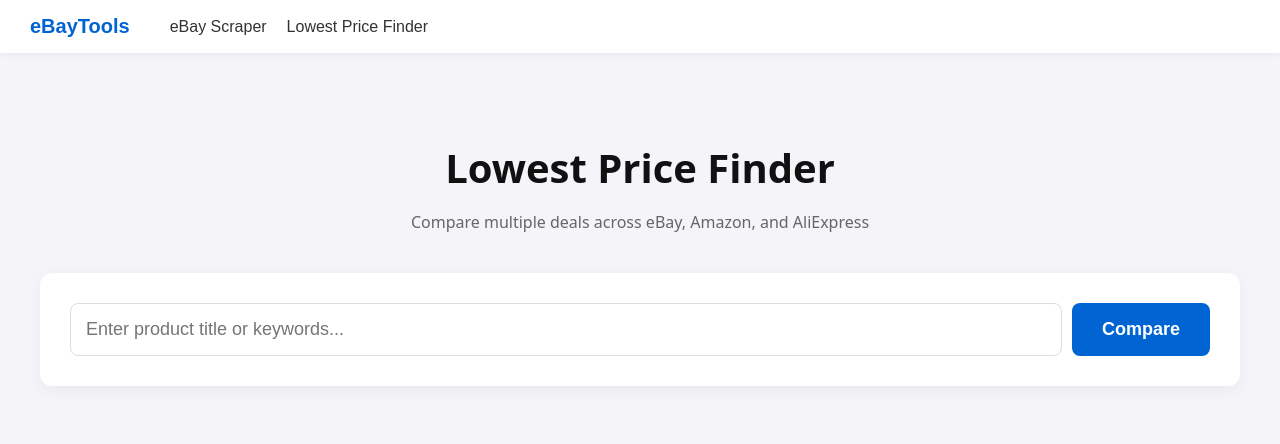
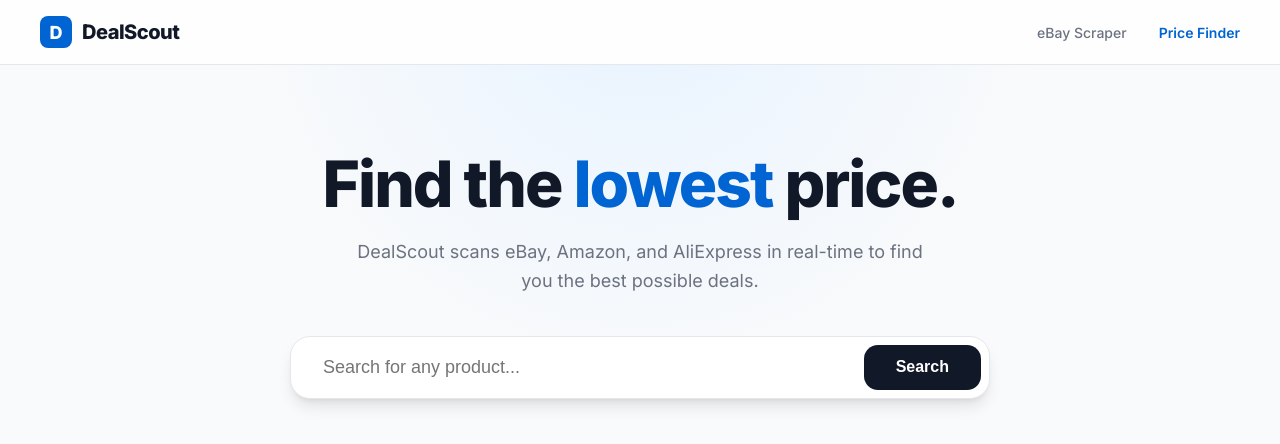
Before and after one commit to mazhar-mehndi-com/price-finder, a Next.js app: page /lowest-price in a window 1280 px wide. Shown: the top 444 px of the page. Built offline with nearby package versions, Linux system fonts and the light colour scheme.

Commit message:
Premium UI overhaul and Favicon

```diff
--- /dev/null
+++ b/app/globals.css
@@ -0,0 +1,65 @@
+@import url('https://fonts.googleapis.com/css2?family=Inter:wght@300;400;500;600;700;800&display=swap');
+
+:root {
+  --primary: #0064D2;
+  --primary-hover: #0056b3;
+  --bg: #F9FAFB;
+  --card-bg: #FFFFFF;
+  --text-main: #111827;
+  --text-muted: #6B7280;
+  --success: #10B981;
+  --border: #E5E7EB;
+  --shadow-sm: 0 1px 2px 0 rgb(0 0 0 / 0.05);
+  --shadow-md: 0 4px 6px -1px rgb(0 0 0 / 0.1), 0 2px 4px -2px rgb(0 0 0 / 0.1);
+  --shadow-lg: 0 10px 15px -3px rgb(0 0 0 / 0.1), 0 4px 6px -4px rgb(0 0 0 / 0.1);
+}
+
+* {
+  box-sizing: border-box;
+  margin: 0;
+  padding: 0;
+}
+
+body {
+  background-color: var(--bg);
+  color: var(--text-main);
+  font-family: 'Inter', -apple-system, BlinkMacSystemFont, sans-serif;
+  -webkit-font-smoothing: antialiased;
+  -moz-osx-font-smoothing: grayscale;
+}
+
+/* Custom Scrollbar */
+::-webkit-scrollbar {
+  width: 8px;
+}
+::-webkit-scrollbar-track {
+  background: var(--bg);
+}
+::-webkit-scrollbar-thumb {
+  background: #D1D5DB;
+  border-radius: 10px;
+}
+::-webkit-scrollbar-thumb:hover {
+  background: #9CA3AF;
+}
+
+@keyframes fadeIn {
+  from { opacity: 0; transform: translateY(10px); }
+  to { opacity: 1; transform: translateY(0); }
+}
+
+@keyframes shimmer {
+  0% { background-position: -1000px 0; }
+  100% { background-position: 1000px 0; }
+}
+
+.animate-fade-in {
+  animation: fadeIn 0.5s ease-out forwards;
+}
+
+.glass {
+  background: rgba(255, 255, 255, 0.7);
+  backdrop-filter: blur(10px);
+  -webkit-backdrop-filter: blur(10px);
+  border: 1px solid rgba(255, 255, 255, 0.3);
+}
--- a/app/layout.js
+++ b/app/layout.js
@@ -1,26 +1,53 @@
+import './globals.css';
+
 export const metadata = {
-  title: 'eBay Bulk Upload Generator',
-  description: 'Scrape eBay listings and generate bulk upload Excel files',
+  title: 'DealScout | Lowest Price Finder',
+  description: 'Premium real-time price comparison across eBay, Amazon, and AliExpress',
+  icons: {
+    icon: '/favicon.svg',
+  },
 }
 
 export default function RootLayout({ children }) {
   return (
     <html lang="en">
-      <body style={{ fontFamily: 'sans-serif', margin: 0, padding: 0, backgroundColor: '#f4f4f9' }}>
+      <body>
         <nav style={{
-          backgroundColor: '#fff',
-          padding: '15px 30px',
-          boxShadow: '0 2px 5px rgba(0,0,0,0.05)',
+          backgroundColor: 'rgba(255, 255, 255, 0.8)',
+          backdropFilter: 'blur(12px)',
+          padding: '16px 40px',
+          borderBottom: '1px solid var(--border)',
           display: 'flex',
-          gap: '20px',
+          justifyContent: 'space-between',
           alignItems: 'center',
-          marginBottom: '20px'
+          position: 'sticky',
+          top: 0,
+          zIndex: 100,
         }}>
-          <div style={{ fontWeight: 'bold', color: '#0064d2', fontSize: '20px', marginRight: '20px' }}>eBayTools</div>
-          <a href="/" style={{ textDecoration: 'none', color: '#333', fontWeight: '500' }}>eBay Scraper</a>
-          <a href="/lowest-price" style={{ textDecoration: 'none', color: '#333', fontWeight: '500' }}>Lowest Price Finder</a>
+          <div style={{ display: 'flex', alignItems: 'center', gap: '10px' }}>
+            <div style={{
+                width: '32px',
+                height: '32px',
+                backgroundColor: 'var(--primary)',
+                borderRadius: '8px',
+                display: 'flex',
+                alignItems: 'center',
+                justifyContent: 'center',
+                color: 'white',
+                fontWeight: '800',
+                fontSize: '18px'
+            }}>D</div>
+            <div style={{ fontWeight: '800', color: 'var(--text-main)', fontSize: '20px', letterSpacing: '-0.5px' }}>DealScout</div>
+          </div>
+          <div style={{ display: 'flex', gap: '32px' }}>
+            <a href="/" style={{ textDecoration: 'none', color: 'var(--text-muted)', fontWeight: '500', fontSize: '14px', transition: 'color 0.2s' }}>eBay Scraper</a>
+            <a href="/lowest-price" style={{ textDecoration: 'none', color: 'var(--primary)', fontWeight: '600', fontSize: '14px' }}>Price Finder</a>
+          </div>
+          <div style={{ display: 'none' }}>
+             {/* Spacing for balance on larger screens */}
+          </div>
         </nav>
-        <div style={{ padding: '20px' }}>
+        <div style={{ minHeight: 'calc(100vh - 73px)' }}>
           {children}
         </div>
       </body>
--- a/app/lowest-price/page.js
+++ b/app/lowest-price/page.js
@@ -19,16 +19,11 @@
     try {
       const response = await fetch('/api/compare', {
         method: 'POST',
-        headers: {
-          'Content-Type': 'application/json',
-        },
+        headers: { 'Content-Type': 'application/json' },
         body: JSON.stringify({ title: query }),
       });
 
-      if (!response.ok) {
-        throw new Error('Failed to fetch comparison data.');
-      }
-
+      if (!response.ok) throw new Error('Failed to fetch comparison data.');
       const data = await response.json();
       setResults(data);
     } catch (err) {
@@ -38,193 +33,262 @@
     }
   };
 
-  const ItemCard = ({ item, platformName }) => (
-    <div style={{
+  const ItemCard = ({ item, platformName }) => {
+    const platformColor = platformName === 'eBay' ? '#0064D2' : platformName === 'Amazon' ? '#FF9900' : '#E62E04';
+
+    return (
+      <div className="animate-fade-in" style={{
         backgroundColor: '#fff',
-      borderRadius: '12px',
+        borderRadius: '16px',
         overflow: 'hidden',
-      boxShadow: '0 4px 15px rgba(0,0,0,0.05)',
+        border: '1px solid var(--border)',
         display: 'flex',
         flexDirection: 'column',
-      border: '1px solid #eee',
-      height: '100%'
+        height: '100%',
+        transition: 'transform 0.2s, box-shadow 0.2s',
+        cursor: 'pointer',
+      }}
+      onMouseEnter={(e) => {
+          e.currentTarget.style.transform = 'translateY(-4px)';
+          e.currentTarget.style.boxShadow = 'var(--shadow-lg)';
+      }}
+      onMouseLeave={(e) => {
+          e.currentTarget.style.transform = 'translateY(0)';
+          e.currentTarget.style.boxShadow = 'none';
+      }}
+      >
+        <div style={{ padding: '16px', flex: 1, display: 'flex', flexDirection: 'column' }}>
+          <div style={{ height: '180px', display: 'flex', alignItems: 'center', justifyContent: 'center', marginBottom: '16px', position: 'relative', backgroundColor: '#fcfcfc', borderRadius: '12px' }}>
+            {item.image ? (
+              <img src={item.image} alt={item.title} style={{ maxWidth: '90%', maxHeight: '90%', objectFit: 'contain' }} />
+            ) : (
+              <div style={{ fontSize: '12px', color: '#999' }}>No Image Available</div>
+            )}
+            <div style={{
+                position: 'absolute',
+                bottom: '10px',
+                right: '10px',
+                backgroundColor: 'rgba(255,255,255,0.9)',
+                backdropFilter: 'blur(4px)',
+                color: 'var(--text-main)',
+                padding: '4px 10px',
+                borderRadius: '20px',
+                fontWeight: '700',
+                fontSize: '15px',
+                border: '1px solid var(--border)',
+                boxShadow: 'var(--shadow-sm)'
             }}>
-      <div style={{ padding: '15px', flex: 1, display: 'flex', flexDirection: 'column' }}>
-        <div style={{ height: '150px', display: 'flex', alignItems: 'center', justifyContent: 'center', marginBottom: '15px', position: 'relative' }}>
-          {item.image ? (
-            <img src={item.image} alt={item.title} style={{ maxWidth: '100%', maxHeight: '100%', objectFit: 'contain' }} />
-          ) : (
-            <div style={{ width: '100%', height: '100%', backgroundColor: '#f0f0f0', display: 'flex', alignItems: 'center', justifyContent: 'center', borderRadius: '8px' }}>
-              No Image
-            </div>
-          )}
-          <div style={{ position: 'absolute', top: 0, right: 0, backgroundColor: '#28a745', color: 'white', padding: '4px 8px', borderRadius: '4px', fontWeight: 'bold', fontSize: '14px' }}>
               ${item.price}
             </div>
           </div>
-        <h3 style={{ fontSize: '14px', margin: '0 0 10px 0', height: '60px', overflow: 'hidden', color: '#333', lineHeight: '1.4', display: '-webkit-box', WebkitLineClamp: 3, WebkitBoxOrient: 'vertical' }}>
+
+          <div style={{ display: 'flex', alignItems: 'center', gap: '6px', marginBottom: '8px' }}>
+             <div style={{ width: '8px', height: '8px', borderRadius: '50%', backgroundColor: platformColor }}></div>
+             <span style={{ fontSize: '11px', fontWeight: '700', color: platformColor, textTransform: 'uppercase', letterSpacing: '0.5px' }}>{platformName}</span>
+          </div>
+
+          <h3 style={{
+              fontSize: '14px',
+              fontWeight: '500',
+              margin: '0 0 16px 0',
+              color: 'var(--text-main)',
+              lineHeight: '1.5',
+              display: '-webkit-box',
+              WebkitLineClamp: 2,
+              WebkitBoxOrient: 'vertical',
+              overflow: 'hidden'
+          }}>
             {item.title}
           </h3>
-        <div style={{ marginTop: 'auto' }}>
+
           <a
             href={item.url}
             target="_blank"
             rel="noopener noreferrer"
             style={{
+              marginTop: 'auto',
               display: 'block',
               textAlign: 'center',
-              padding: '8px',
-              borderRadius: '6px',
-              backgroundColor: '#f8f9fa',
-              border: '1px solid #ddd',
-              color: '#0064d2',
+              padding: '10px',
+              borderRadius: '10px',
+              backgroundColor: 'var(--bg)',
+              color: 'var(--text-main)',
               textDecoration: 'none',
-              fontWeight: 'bold',
-              fontSize: '13px'
+              fontWeight: '600',
+              fontSize: '13px',
+              transition: 'all 0.2s',
+              border: '1px solid var(--border)'
             }}
+            onMouseEnter={(e) => { e.currentTarget.style.backgroundColor = '#eee'; }}
+            onMouseLeave={(e) => { e.currentTarget.style.backgroundColor = 'var(--bg)'; }}
           >
-            View on {platformName}
+            Check Deal
           </a>
         </div>
       </div>
-    </div>
     );
+  };
 
   return (
-    <main style={{ maxWidth: '1200px', margin: '0 auto', padding: '20px', fontFamily: 'system-ui, -apple-system, sans-serif' }}>
-      <div style={{ textAlign: 'center', marginBottom: '40px' }}>
-        <h1 style={{ color: '#111', fontSize: '2.5rem', marginBottom: '10px' }}>Lowest Price Finder</h1>
-        <p style={{ color: '#666' }}>Compare multiple deals across eBay, Amazon, and AliExpress</p>
-      </div>
+    <div style={{ minHeight: '100vh', paddingBottom: '100px' }}>
+      {/* Hero Section */}
+      <section style={{
+          padding: '80px 20px',
+          textAlign: 'center',
+          background: 'radial-gradient(circle at 50% -20%, #e7f3ff 0%, var(--bg) 50%)'
+      }}>
+        <h1 style={{
+            fontSize: 'clamp(2.5rem, 8vw, 4rem)',
+            fontWeight: '800',
+            letterSpacing: '-2px',
+            marginBottom: '16px',
+            color: 'var(--text-main)'
+        }}>
+          Find the <span style={{ color: 'var(--primary)' }}>lowest</span> price.
+        </h1>
+        <p style={{
+            fontSize: '18px',
+            color: 'var(--text-muted)',
+            maxWidth: '600px',
+            margin: '0 auto 40px',
+            lineHeight: '1.6'
+        }}>
+          DealScout scans eBay, Amazon, and AliExpress in real-time to find you the best possible deals.
+        </p>
 
-      <div style={{
-        backgroundColor: '#fff',
-        padding: '30px',
-        borderRadius: '12px',
-        boxShadow: '0 4px 15px rgba(0,0,0,0.05)',
-        marginBottom: '40px'
+        {/* Search Bar */}
+        <div style={{ maxWidth: '700px', margin: '0 auto' }}>
+          <form onSubmit={handleSearch} style={{
+              display: 'flex',
+              padding: '8px',
+              backgroundColor: 'white',
+              borderRadius: '20px',
+              boxShadow: 'var(--shadow-lg)',
+              border: '1px solid var(--border)'
           }}>
-        <form onSubmit={handleSearch} style={{ display: 'flex', gap: '10px' }}>
             <input
               type="text"
               value={query}
               onChange={(e) => setQuery(e.target.value)}
-            placeholder="Enter product title or keywords..."
+              placeholder="Search for any product..."
               required
               style={{
                   flex: 1,
-                padding: '15px',
-                borderRadius: '8px',
-                border: '1px solid #ddd',
+                  padding: '12px 24px',
+                  borderRadius: '16px',
+                  border: 'none',
                   fontSize: '18px',
-                outline: 'none'
+                  outline: 'none',
+                  color: 'var(--text-main)'
               }}
             />
             <button
               type="submit"
               disabled={loading}
               style={{
-                padding: '0 30px',
-                backgroundColor: loading ? '#ccc' : '#0064d2',
+                  padding: '0 32px',
+                  backgroundColor: loading ? '#D1D5DB' : 'var(--text-main)',
                   color: 'white',
                   border: 'none',
-                borderRadius: '8px',
-                fontSize: '18px',
-                fontWeight: 'bold',
+                  borderRadius: '14px',
+                  fontSize: '16px',
+                  fontWeight: '700',
                   cursor: loading ? 'not-allowed' : 'pointer',
-                transition: 'background 0.2s'
+                  transition: 'transform 0.1s active'
               }}
             >
-            {loading ? 'Searching...' : 'Compare'}
+              {loading ? 'Scanning...' : 'Search'}
             </button>
           </form>
         </div>
+      </section>
 
+      <main style={{ maxWidth: '1400px', margin: '0 auto', padding: '0 40px' }}>
         {error && (
-        <div style={{ padding: '15px', backgroundColor: '#fff0f0', border: '1px solid #ffc0c0', borderRadius: '8px', color: '#c00', textAlign: 'center', marginBottom: '30px' }}>
+          <div style={{ padding: '20px', backgroundColor: '#FEF2F2', border: '1px solid #FCA5A5', borderRadius: '12px', color: '#991B1B', textAlign: 'center', marginBottom: '40px' }}>
             {error}
           </div>
         )}
 
         {loading && (
-        <div style={{ textAlign: 'center', padding: '50px' }}>
-          <div style={{ width: '40px', height: '40px', border: '4px solid #f3f3f3', borderTop: '4px solid #0064d2', borderRadius: '50%', animation: 'spin 1s linear infinite', margin: '0 auto 20px' }}></div>
-          <p style={{ fontSize: '18px', color: '#444' }}>Gathering deals from eBay, Amazon, and AliExpress...</p>
+          <div style={{ textAlign: 'center', padding: '100px 0' }}>
+            <div style={{ width: '48px', height: '48px', border: '3px solid #E5E7EB', borderTop: '3px solid var(--primary)', borderRadius: '50%', animation: 'spin 1s linear infinite', margin: '0 auto 24px' }}></div>
+            <p style={{ fontSize: '16px', fontWeight: '500', color: 'var(--text-muted)' }}>Aggregating global prices...</p>
             <style>{`@keyframes spin { 0% { transform: rotate(0deg); } 100% { transform: rotate(360deg); } }`}</style>
           </div>
         )}
 
         {results && (
-        <div>
+          <div className="animate-fade-in">
             {results.lowest && (
               <div style={{
-              backgroundColor: '#e7f3ff',
-              padding: '25px',
-              borderRadius: '12px',
-              border: '2px solid #0064d2',
-              marginBottom: '40px',
+                backgroundColor: 'var(--text-main)',
+                padding: '40px',
+                borderRadius: '32px',
+                color: 'white',
+                marginBottom: '80px',
                 display: 'flex',
-              flexDirection: 'column',
-              gap: '15px'
+                alignItems: 'center',
+                justifyContent: 'space-between',
+                flexWrap: 'wrap',
+                gap: '30px',
+                boxShadow: '0 20px 40px rgba(0,0,0,0.1)'
               }}>
-              <div style={{ display: 'flex', justifyContent: 'space-between', alignItems: 'flex-start' }}>
-                <div>
-                  <span style={{ fontSize: '12px', color: '#004085', fontWeight: 'bold', textTransform: 'uppercase', letterSpacing: '1px', backgroundColor: '#cfe2ff', padding: '4px 8px', borderRadius: '4px' }}>BEST DEAL FOUND</span>
-                  <h2 style={{ margin: '10px 0', color: '#004085', fontSize: '1.8rem' }}>
-                    ${results.lowest.price} on {results.lowest.platform}
+                <div style={{ flex: '1', minWidth: '300px' }}>
+                  <div style={{ display: 'flex', alignItems: 'center', gap: '10px', marginBottom: '16px' }}>
+                    <span style={{ fontSize: '11px', fontWeight: '800', letterSpacing: '1px', backgroundColor: 'var(--success)', padding: '4px 12px', borderRadius: '100px' }}>TOP PICK</span>
+                    <span style={{ color: 'rgba(255,255,255,0.6)', fontSize: '14px' }}>Cheapest match found</span>
+                  </div>
+                  <h2 style={{ fontSize: '2.5rem', fontWeight: '800', marginBottom: '12px', letterSpacing: '-1px' }}>
+                    ${results.lowest.price} <span style={{ fontSize: '1.5rem', fontWeight: '400', color: 'rgba(255,255,255,0.5)' }}>on {results.lowest.platform}</span>
                   </h2>
-                  <p style={{ margin: 0, color: '#444', fontWeight: '500' }}>{results.lowest.title}</p>
-                </div>
-                {results.lowest.image && (
-                   <img src={results.lowest.image} alt="Best deal" style={{ width: '80px', height: '80px', objectFit: 'contain', backgroundColor: 'white', borderRadius: '8px', padding: '5px' }} />
-                )}
-              </div>
+                  <p style={{ fontSize: '18px', color: 'rgba(255,255,255,0.8)', marginBottom: '32px', lineHeight: '1.4' }}>{results.lowest.title}</p>
                   <a
                     href={results.lowest.url}
                     target="_blank"
                     rel="noopener noreferrer"
                     style={{
-                  backgroundColor: '#0064d2',
-                  color: 'white',
-                  padding: '15px',
-                  borderRadius: '8px',
+                      backgroundColor: 'white',
+                      color: 'var(--text-main)',
+                      padding: '16px 40px',
+                      borderRadius: '12px',
                       textDecoration: 'none',
-                  fontWeight: 'bold',
-                  textAlign: 'center',
-                  fontSize: '18px'
+                      fontWeight: '800',
+                      display: 'inline-block',
+                      fontSize: '16px',
+                      transition: 'transform 0.2s'
                     }}
+                    onMouseEnter={(e) => e.currentTarget.style.transform = 'scale(1.02)'}
+                    onMouseLeave={(e) => e.currentTarget.style.transform = 'scale(1)'}
                   >
-                Go to the Best Deal →
+                    Get This Deal →
                   </a>
+                </div>
+                {results.lowest.image && (
+                   <div style={{ backgroundColor: 'white', padding: '20px', borderRadius: '24px', width: '240px', height: '240px', display: 'flex', alignItems: 'center', justifyContent: 'center' }}>
+                     <img src={results.lowest.image} alt="Best deal" style={{ maxWidth: '100%', maxHeight: '100%', objectFit: 'contain' }} />
+                   </div>
+                )}
               </div>
             )}
 
+            <div style={{ display: 'flex', flexDirection: 'column', gap: '80px' }}>
               {results.platforms.map((p, idx) => (
-            <div key={idx} style={{ marginBottom: '50px' }}>
-              <h2 style={{
-                fontSize: '1.5rem',
-                marginBottom: '20px',
-                paddingBottom: '10px',
-                borderBottom: '2px solid #eee',
-                display: 'flex',
-                alignItems: 'center',
-                gap: '10px'
-              }}>
-                {p.name} Deals
-                <span style={{ fontSize: '14px', color: '#666', fontWeight: 'normal' }}>
-                  ({p.items.length} items found)
-                </span>
-              </h2>
+                <div key={idx}>
+                  <div style={{ display: 'flex', alignItems: 'baseline', gap: '16px', marginBottom: '32px' }}>
+                    <h2 style={{ fontSize: '24px', fontWeight: '800', letterSpacing: '-0.5px' }}>{p.name}</h2>
+                    <span style={{ color: 'var(--text-muted)', fontSize: '14px' }}>{p.items.length} items found</span>
+                  </div>
 
                   {p.error && p.items.length === 0 ? (
-                <div style={{ padding: '30px', backgroundColor: '#f8f9fa', borderRadius: '12px', textAlign: 'center', color: '#999' }}>
-                  {p.error}
+                    <div style={{ padding: '60px', backgroundColor: 'white', border: '1px dashed var(--border)', borderRadius: '24px', textAlign: 'center', color: 'var(--text-muted)' }}>
+                      No results currently available from {p.name}.
                     </div>
                   ) : (
                     <div style={{
                       display: 'grid',
-                  gridTemplateColumns: 'repeat(auto-fill, minmax(180px, 1fr))',
-                  gap: '20px'
+                      gridTemplateColumns: 'repeat(auto-fill, minmax(240px, 1fr))',
+                      gap: '32px'
                     }}>
                       {p.items.map((item, iIdx) => (
                         <ItemCard key={iIdx} item={item} platformName={p.name} />
@@ -234,7 +298,9 @@
                 </div>
               ))}
             </div>
+          </div>
         )}
       </main>
+    </div>
   );
 }
```
Also changed, not shown: public/favicon.svg (added). Lines whose indentation alone changed are shown as unchanged.
